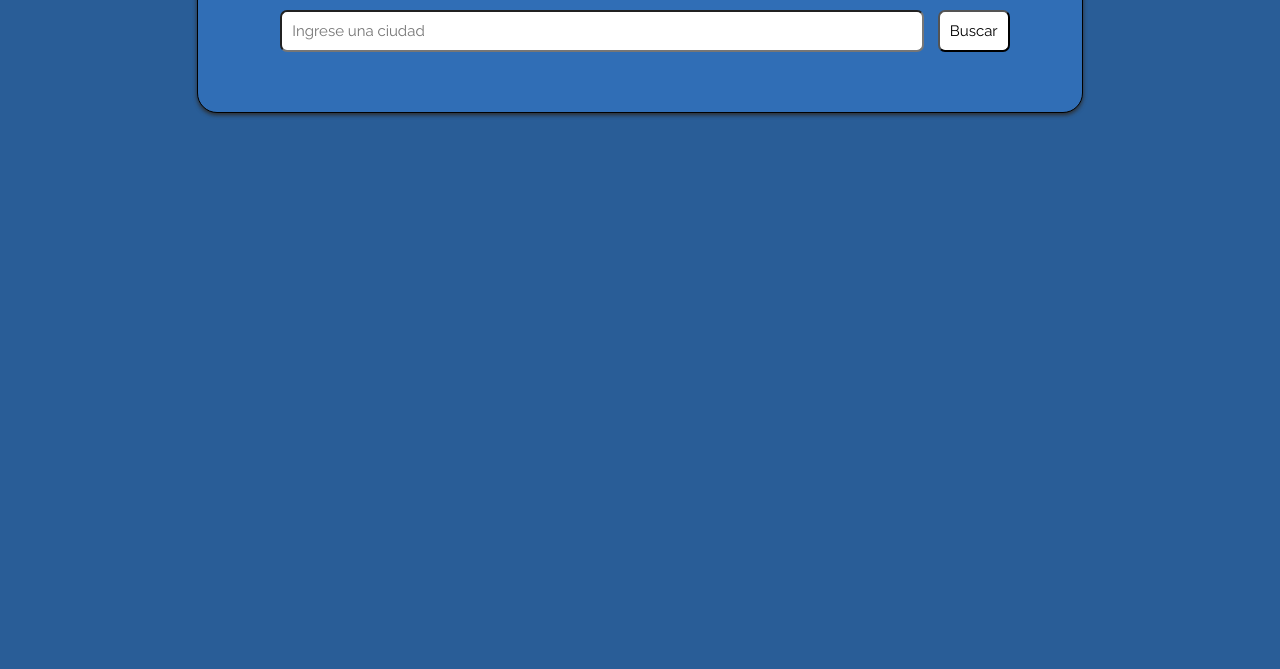
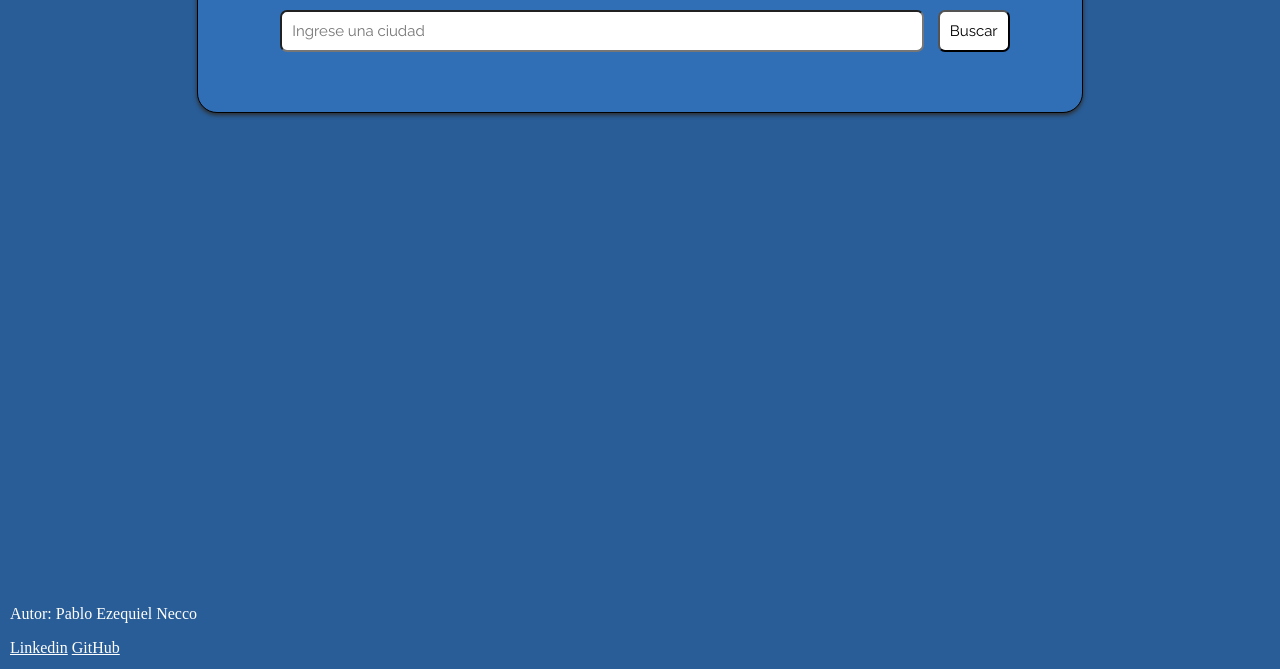
Before and after one commit to pablonecco/weather-app, a plain HTML site: page index.html in a window 1280 px wide. Shown: the part 131-800 px from the top of the page. Drawn offline with Linux system fonts and the light colour scheme.

Commit message:
se agrega footer

```diff
--- a/index.html
+++ b/index.html
@@ -26,4 +26,10 @@
 
 </body>
 
+<footer>
+    <p>Autor: Pablo Ezequiel Necco</p>
+    <a href="https://www.linkedin.com/in/pablo-ezequiel-necco/" target="_blank">Linkedin</a>
+    <a href="https://github.com/pablonecco/" target="_blank">GitHub</a>
+</footer>
+
 </html>
--- a/style.css
+++ b/style.css
@@ -42,3 +42,24 @@ body {
     background-color: rgb(233, 209, 74);
     cursor: pointer;
 }
+
+footer {
+    position: fixed;
+    bottom: 0;
+    left: 0;
+    right: 0;
+    height: 80px;
+    width: 100%;
+    color: white;
+    text-align: left;
+    padding-left: 10px;
+    font-family: serif;
+}
+
+a {
+    color:white;
+}
+
+a:hover {
+    color:rgb(233, 209, 74);;
+}
```
